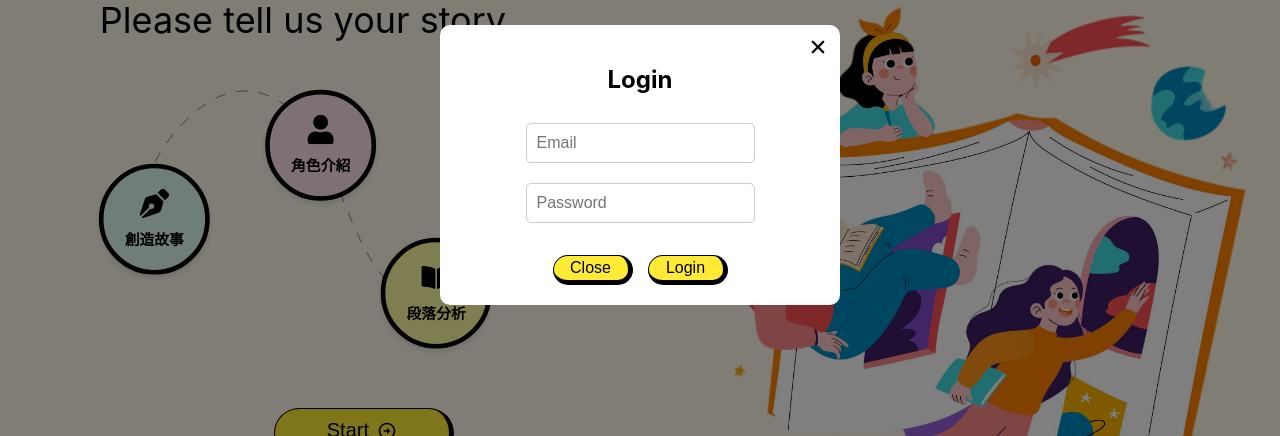
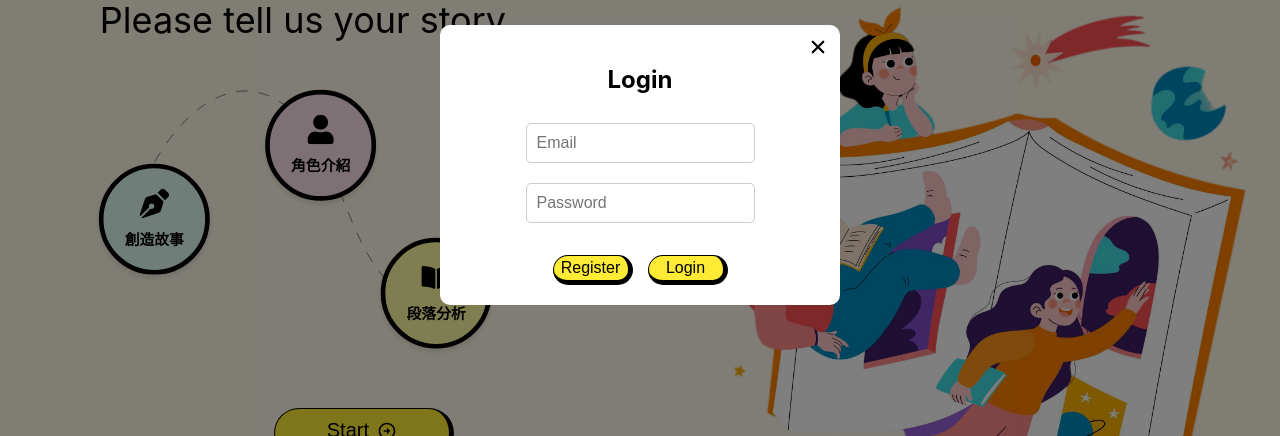
Before and after one commit to yiiihsuan/StoryBook, a React (Create React App) app in the folder frontend/: page / in a window 1280 px wide. Both pictures are taken after a click on the button "Start". Shown: the part 235-671 px from the top of the page. Built offline with nearby package versions, Linux system fonts and the light colour scheme.

Commit message:
fix: charactercard description

```diff
--- a/frontend/src/App.css
+++ b/frontend/src/App.css
@@ -84,3 +84,7 @@
 body.no-scroll {
   overflow: hidden;
 }
+
+.swal2-container {
+  z-index: 5000;
+}
--- a/frontend/src/api.js
+++ b/frontend/src/api.js
@@ -1,13 +1,53 @@
 const baseUrl = 'https://your-api-url.com';
 //改成後端的url
 
+//API for register example
+// export const register = async (email, password) => {
+//     try {
+//         const response = await fetch("https://yourapi.com/register", {
+//             method: 'POST',
+//             headers: {
+//                 'Content-Type': 'application/json',
+//             },
+//             body: JSON.stringify({ email, password })
+//         });
+//         if (!response.ok) {
+//             throw new Error('Registration failed');
+//         }
+//         const data = await response.json();
+//         return { status: 'success', data };
+//     } catch (error) {
+//         console.error('Registration error:', error);
+//         throw new Error('API call failed with error: ' + error.message);
+//     }
+// };
 
+export const register = async (email, password) => {
+    try {
+        await new Promise(resolve => setTimeout(resolve, 1000));
+        const mockSuccessResponse = {
+            status: 200,
+            data: {
+                message: "Registration successful. Please login."
+            }
+        };
+
+        if (mockSuccessResponse.status === 200) {
+            return { status: 'success', data: mockSuccessResponse.data };
+        } else {
+            throw new Error('Registration failed');
+        }
+    } catch (error) {
+        console.error('Registration error:', error);
+        throw new Error('API call failed with error: ' + error.message);
+    }
+};
 
 // Mock API for login
-export const mockLogin = (username, password) => {
+export const mockLogin = (email, password) => {
     return new Promise((resolve, reject) => {
       setTimeout(() => {
-        if (username === "test" && password === "test") {
+        if (email === "test" && password === "test") {
           resolve({
             status: 'success',
             token: 'fake-jwt-token',
--- a/frontend/src/component/CharacterCard.js
+++ b/frontend/src/component/CharacterCard.js
@@ -1,3 +1,85 @@
+// import React from 'react';
+// import styled from 'styled-components';
+
+// const CardContainer = styled.div`
+//   display: flex;
+//   justify-content: center;
+//   align-items: center;
+//   width: 100%;
+//   height: 100%;
+//   position: relative;
+// `;
+
+// const Card = styled.div`
+//   display: flex;
+//   flex-direction: column;
+//   border-radius: 10px;
+//   overflow: hidden;
+//   position: relative;
+//   width: 75%;
+//   height: 90%;
+//   background-color: #FFF;
+//   box-shadow: 0px 4px 4px 0px rgba(0, 0, 0, 0.25);
+//   border-top: 1px solid #000;
+//   border-right: 5px solid #000;
+//   border-bottom: 5px solid #000;
+//   border-left: 1px solid #000;
+//   margin: 10px;
+// `;
+
+// const CharacterImage = styled.img`
+//   height:60%;
+//   max-height: 200px;
+//   object-fit: cover;
+//   border-bottom: 1px solid #000;
+// `;
+
+// const CharacterInfo = styled.div`
+//   flex-grow: 1;
+//   display: flex;
+//   flex-direction: column;
+//   justify-content: space-between;
+//   padding: 1rem;
+//   text-align: center;
+// `;
+
+// const CharacterName = styled.h3`
+//   font-size: 1.5rem;
+//   margin: 2px 0;
+// `;
+
+// const CharacterDescription = styled.p`
+//   font-size: 1rem;
+//   margin: 3px 0;
+//   overflow-y:auto;
+// `;
+
+// const AudioPlayer = styled.audio`
+//   width: 100%;
+//   margin: 10px auto;
+//   display: block;
+// `;
+
+// const CharacterCard = ({ name, imageSrc, description, audioSrc }) => (
+//   <CardContainer>
+//     <Card>
+//       <CharacterImage src={imageSrc} alt={name} />
+//       <CharacterInfo>
+//         <CharacterName>{name}</CharacterName>
+//         <CharacterDescription>{description}</CharacterDescription>
+//         {audioSrc && (
+//           <AudioPlayer controls>
+//             <source src={audioSrc} type="audio/mp3" />
+//             Your browser does not support the audio element.
+//           </AudioPlayer>
+//         )}
+//       </CharacterInfo>
+//     </Card>
+//   </CardContainer>
+// );
+
+// export default CharacterCard;
+
 import React from 'react';
 import styled from 'styled-components';
 
@@ -7,7 +89,6 @@ const CardContainer = styled.div`
   align-items: center;
   width: 100%;
   height: 100%;
-  position: relative;
 `;
 
 const Card = styled.div`
@@ -28,9 +109,10 @@ const Card = styled.div`
 `;
 
 const CharacterImage = styled.img`
-  height:60%;
+  height: 60%;
   max-height: 200px;
   object-fit: cover;
+  width: 100%;
   border-bottom: 1px solid #000;
 `;
 
@@ -38,7 +120,7 @@ const CharacterInfo = styled.div`
   flex-grow: 1;
   display: flex;
   flex-direction: column;
-  justify-content: space-between;
+  justify-content: space-between; /* This ensures the audio player is pushed to the bottom */
   padding: 1rem;
   text-align: center;
 `;
@@ -51,12 +133,13 @@ const CharacterName = styled.h3`
 const CharacterDescription = styled.p`
   font-size: 1rem;
   margin: 3px 0;
+  overflow-y: auto;
+  flex-grow: 1; /* This allows the description to take up remaining space */
 `;
 
 const AudioPlayer = styled.audio`
   width: 100%;
-  margin: 10px auto;
-  display: block;
+  align-self: center;
 `;
 
 const CharacterCard = ({ name, imageSrc, description, audioSrc }) => (
--- a/frontend/src/component/LoginModal.js
+++ b/frontend/src/component/LoginModal.js
@@ -3,6 +3,8 @@ import styled from 'styled-components';
 import { mockLogin } from '../api';
 import { IoClose, IoEyeOffOutline, IoEyeOutline } from 'react-icons/io5';
 import { useAuth } from '../AuthContext';
+import { register } from '../api';
+import Swal from 'sweetalert2';
 
 const ModalBackdrop = styled.div`
   position: fixed;
@@ -14,7 +16,7 @@ const ModalBackdrop = styled.div`
   display: flex;
   justify-content: center;
   align-items: center;
-  z-index:8000;
+  z-index:2000;
 `;
 
 const ModalContent = styled.div`
@@ -47,6 +49,7 @@ const ButtonContainer = styled.div`
 `;
 
 const Button = styled.button`
+  color:black;
   width: 80px;
   height: 30px;
   background-color: #FFEA35;
@@ -64,6 +67,7 @@ const Button = styled.button`
 `;
 
 const CloseButton = styled(IoClose)`
+  color:black;
   position: absolute;
   top: 10px;
   right: 10px;
@@ -104,6 +108,32 @@ const handleLogin = async () => {
 };
 
 
+const handleRegister = async () => {
+  try {
+      const result = await register(email, password);
+      if (result.status === 'success') {
+          Swal.fire({
+              title: 'Success!',
+              text: result.data.message,
+              icon: 'success',
+              confirmButtonText: 'Ok'
+          }).then((result) => {
+              if (result.isConfirmed) {
+                  onClose();  // Optionally close the modal after registration
+              }
+          });
+      }
+  } catch (error) {
+      Swal.fire({
+          title: 'Error!',
+          text: 'Registration failed: ' + error.message,
+          icon: 'error',
+          confirmButtonText: 'Ok'
+      });
+  }
+};
+
+
   return (
     <ModalBackdrop onClick={onClose}>
       <ModalContent onClick={e => e.stopPropagation()}>
@@ -122,7 +152,7 @@ const handleLogin = async () => {
           onChange={(e) => setPassword(e.target.value)}
         />
          <ButtonContainer>
-         <Button onClick={onClose}>Close</Button>
+         <Button onClick={handleRegister}>Register</Button>
         <Button onClick={handleLogin}>Login</Button>
         </ButtonContainer>
       </ModalContent>
--- a/frontend/src/pages/StartPage.js
+++ b/frontend/src/pages/StartPage.js
@@ -89,6 +89,7 @@ const Description = styled.p`
 `;
 
 const Button = styled.button`
+color:black;
 width: 180px;
 height: 50px;
 display: flex;
```
